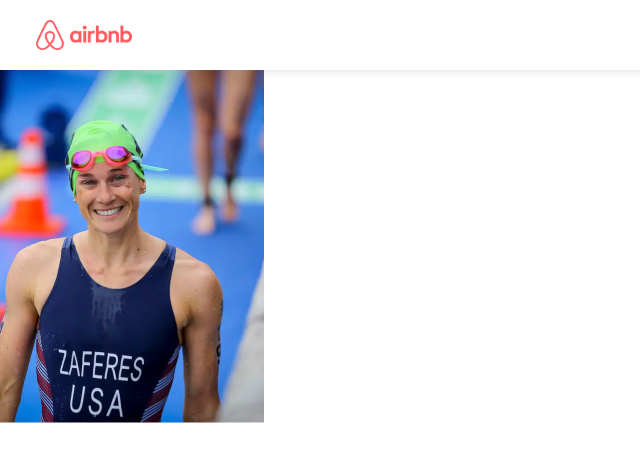
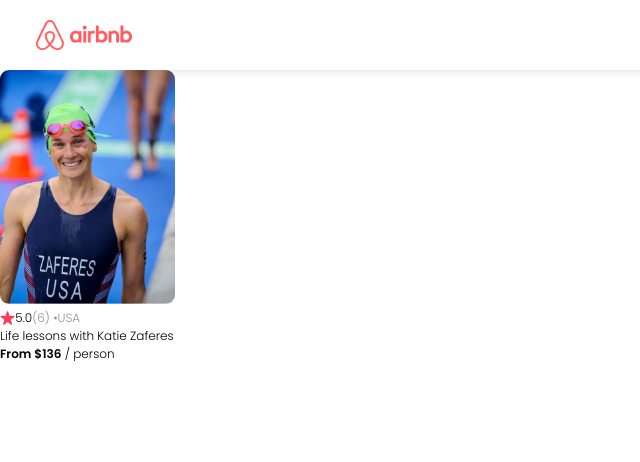
Before and after one commit to Fatima-hub333/Airbnb-React-Project, a React (Create React App) app: page / in a window 1280 px wide. Shown: the top 462 px of the page, without its empty margins (0-640 px from the left). Built offline with nearby package versions, Linux system fonts and the light colour scheme; the HTML template or start-up script is replaced by a standard one.

Commit message:
Create 1st card with hard code

```diff
--- a/src/components/Card.js
+++ b/src/components/Card.js
@@ -3,7 +3,15 @@
 export default function Card() {
   return (
     <div className="card">
-      <img src={require('../images/katie-zaferes.png')} alt="card-1"/>
+      <img src={require('../images/katie-zaferes.png')} alt="card-1" className="card--image" />
+      <div className="card--stats">
+        <img src={require('../images/star.png')} alt="rating" className="card--star"/>
+        <span>5.0</span>
+        <span className="gray">(6) • </span>
+        <span className="gray">USA</span>
+      </div>
+       <p>Life lessons with Katie Zaferes</p>
+       <p><span className="bold">From $136</span> / person</p>
     </div>
   )
 }
--- a/src/components/Navbar.js
+++ b/src/components/Navbar.js
@@ -3,7 +3,7 @@
 export default function Navbar() {
   return (
     <nav>
-      <img className="nav--logo" src={require('../images/airbnb-logo.png')} alt="Logo" />
+      <img className="nav--logo" src={require('../images/airbnb-logo.png')} alt="Logo"/>
     </nav>
   )
 }
--- a/src/index.css
+++ b/src/index.css
@@ -6,6 +6,14 @@
 
 body {
   font-family: 'Poppins', sans-serif;
+}
+
+.gray {
+  color: #918E9B;
+}
+
+.bold {
+  font-weight: bold;
 }
 
 nav {
@@ -42,3 +50,22 @@
 .hero--text {
   margin-top: 0px;
 }
+
+.card {
+  width: 175px;
+  font-size: 12px;
+}
+
+.card--image {
+  width: 100%;
+  border-radius: 9px;
+}
+
+.card--stats {
+  display: flex;
+  align-items: center;
+}
+
+.card--star {
+  height: 14px;
+}
```
